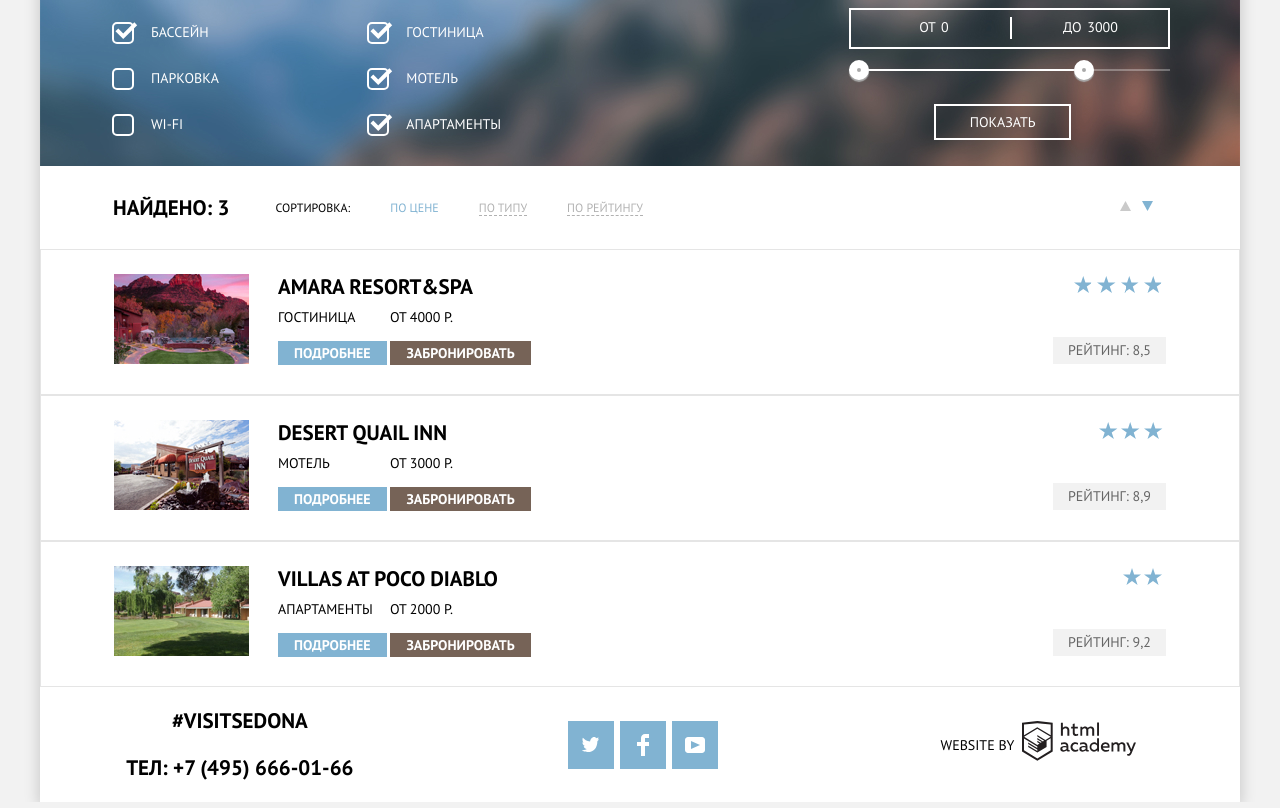
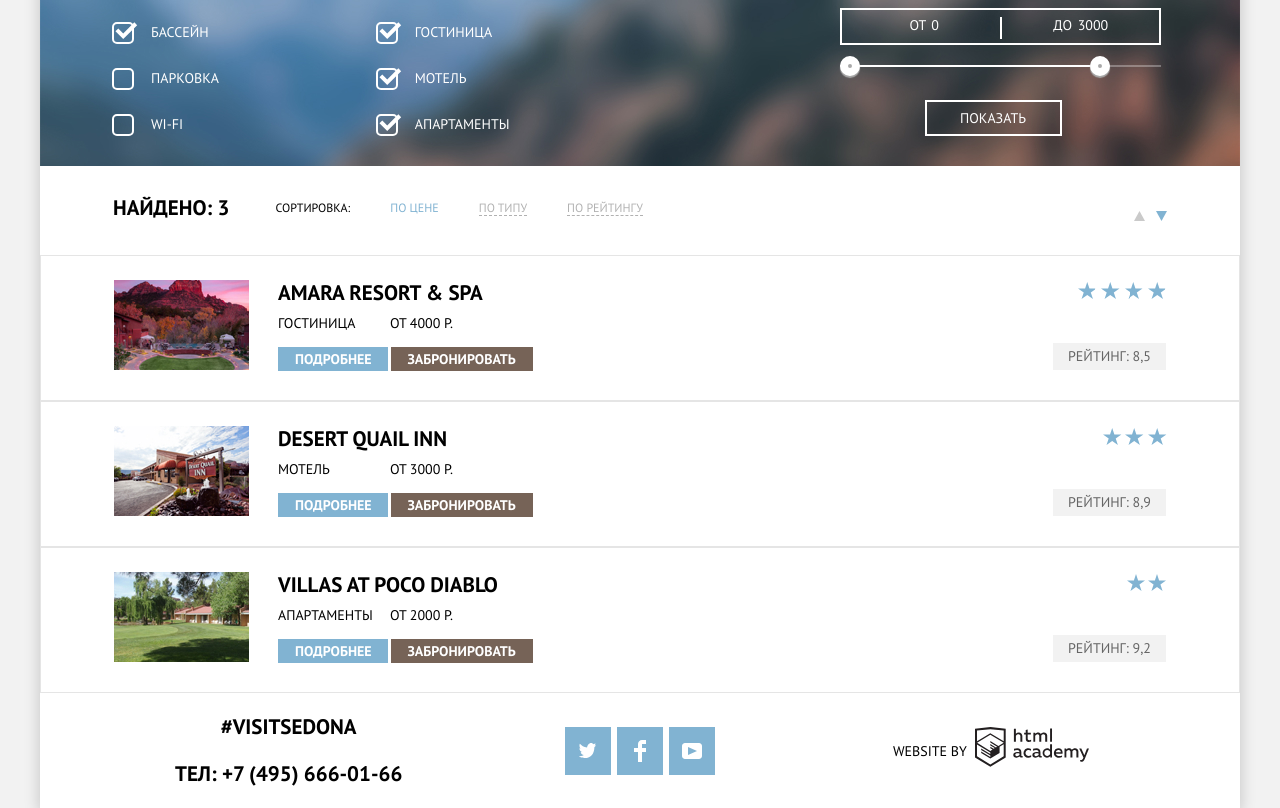
Before and after one commit to DmitryShvornev/1646517-sedona-30, a plain HTML site: page catalog.html in a window 1280 px wide. Shown: the part 107-915 px from the top of the page. Drawn offline with Linux system fonts and the light colour scheme.

Commit message:
Добавляет выравнивание декоративных элементов и улучшения сетки

```diff
--- a/catalog.html
+++ b/catalog.html
@@ -76,10 +76,10 @@
             </div>
             <div class="range-controls">
               <div class="scale">
-                <div class="bar" style="width: 70%; margin-left: 0%"></div>
+                <div class="bar" style="width: 78%; margin-left: 0%"></div>
               </div>
               <div class="toggle toggle-min" tabindex="0" style="left: 0%"></div>
-              <div class="toggle toggle-max" tabindex="0" style="left: 70%"></div>
+              <div class="toggle toggle-max" tabindex="0" style="left: 78%"></div>
             </div>
           </div>
           <button class="hotel-show" type="submit">Показать</button>
@@ -111,7 +111,7 @@
         <li class="hotel-results-item">
           <img class="hotel-results-image" src="img/amara.jpg" width="135" height="90 "alt="Гостиница Amara Resort&Spa">
           <article>
-            <a class="hotel-header-link" href="#"><h3 class="hotel-header">Amara Resort&Spa</h3></a>
+            <a class="hotel-header-link" href="#"><h3 class="hotel-header">Amara Resort & Spa</h3></a>
             <div class="hotel-results-wrapper">
               <p class="hotel-type">Гостиница</p>
               <p class="hotel-price">От 4000 Р.</p>
--- a/css/style.css
+++ b/css/style.css
@@ -152,9 +152,9 @@ img {
   content: " ";
   background-image: url("../img/cutter.svg");
   position: absolute;
-  width: 1200px;
+  width: 100%;
   height: 57px;
-  top: 507px;
+  top: 509px;
   left: 0;
   right: 0;
   bottom: 0;
@@ -390,13 +390,14 @@ img {
   background-image: url("../img/map.png");
   background-repeat: no-repeat;
   margin-bottom: -190px;
-  margin-top: -400px;
+  margin-top: -395px;
   z-index: 0;
   position: relative;
 }
 
 .hotel-interest {
   margin: 0;
+  padding-right: 11px;
   margin-bottom: 36px;
   color: var(--basic-black);
   font-size: 30px;
@@ -442,16 +443,15 @@ img {
   color: var(--basic-black);
   align-items: flex-end;
   box-shadow: 0px 7px 15px rgba(0, 1, 1, 0.15);
-  width: 568px;
   background-color: var(--basic-white);
   position: relative;
   z-index: 1;
+  padding-right: 55px;
+  padding-right: 55px;
 }
 
 .hotel-form .hotel-field{
   margin: 0;
-  padding-right: 55px;
-  padding-right: 55px;
   display: flex;
   flex-direction: row;
   flex-wrap: wrap;
@@ -467,7 +467,7 @@ img {
 }
 
 .hotel-form .hotel-field:nth-child(2) {
-  padding-top: 35px;
+  padding-top: 29px;
 }
 
 .hotel-form .hotel-field:nth-child(3) {
@@ -614,7 +614,7 @@ img {
   line-height: 26px;
   margin-top: 54px;
   margin-bottom: 55px;
-  margin-right: 55px;
+  margin-left: 55px;
   width: 458px;
   text-transform: uppercase;
 }
@@ -647,9 +647,9 @@ img {
 .hotel-filter-form {
   display: flex;
   flex-direction: row;
-  justify-content: flex-start;
   text-align: left;
   padding-left: 72px;
+  padding-right: 73px;
   padding-bottom: 32px;
 }
 
@@ -659,13 +659,17 @@ img {
   margin: 0;
 }
 
+.infrastructure {
+  width: 25%;
+}
+
 .housing-type {
-  padding-left: 119px;
+  width: 25%;
 }
 
 .cost-per-day {
-  padding-left: 348px;
-  padding-right: 73px;
+  width: 25%;
+  padding-left: 200px;
   align-items: center;
 }
 
@@ -692,8 +696,8 @@ img {
 }
 
 .price-controls label {
-  padding-top: 7px;
-  padding-bottom: 9px;
+  padding-top: 5px;
+  padding-bottom: 7px;
 }
 
 .min-price {
@@ -868,12 +872,12 @@ img {
   grid-column: 1 / -1;
   display: flex;
   justify-content: flex-start;
-  padding-right: 87px;
+  padding-right: 73px;
 }
 
 .button-up {
   margin-right: 11px;
-  margin-top: 30px;
+  margin-top: 40px;
   border: none;
   background: none;
   cursor: pointer;
@@ -896,7 +900,7 @@ img {
 }
 
 .button-down {
-  margin-top: 30px;
+  margin-top: 40px;
   border: none;
   background: none;
   cursor: pointer;
@@ -924,7 +928,7 @@ img {
   padding: 0;
   padding-left: 46px;
   padding-top: 31px;
-  padding-bottom: 31px;
+  padding-bottom: 37px;
   display: flex;
   flex-direction: row;
   flex-grow: 1;
@@ -1007,6 +1011,7 @@ img {
   padding-right: 73px;
   display: flex;
   flex-direction: column;
+  align-items: flex-end;
   position: relative;
   display: block;
 }
@@ -1033,7 +1038,7 @@ img {
   background-repeat: space;
   width: 89px;
   height: 17px;
-  left: 21px;
+  left: 25px;
   top: 10px;
 }
 
@@ -1044,7 +1049,7 @@ img {
   background-repeat: space;
   width: 64px;
   height: 17px;
-  left: 46px;
+  left: 50px;
   top: 10px;
 }
 
@@ -1055,7 +1060,7 @@ img {
   background-repeat: space;
   width: 40px;
   height: 17px;
-  left: 70px;
+  left: 74px;
   top: 10px;
 }
 
@@ -1110,7 +1115,12 @@ a .hotel-header:active {
   background-color: var(--basic-lightblue);
   color: var(--basic-white);
   font-weight: 700;
-  padding: 3px 16px;
+  margin: 0;
+  padding: 0;
+  padding-top: 3px;
+  padding-bottom: 3px;
+  padding-left: 17px;
+  padding-right: 16px;
 }
 
 .hotel-browse:hover {
@@ -1127,7 +1137,12 @@ a .hotel-header:active {
   background-color: var(--basic-dark);
   color: var(--basic-white);
   font-weight: 700;
-  padding: 3px 16px;
+  margin: 0;
+  padding: 0;
+  padding-top: 3px;
+  padding-bottom: 3px;
+  padding-left: 16px;
+  padding-right: 17px;
 }
 
 .hotel-book:hover {
@@ -1146,9 +1161,12 @@ a .hotel-header:active {
   flex-direction: row;
   flex-wrap: wrap;
   align-items: center;
+  justify-content: space-between;
   background: rgba(255, 255, 255, 0.9);
   position: relative;
   z-index: 1;
+  padding-left: 73px;
+  padding-right: 73px;
 }
 
 .catalog-footer {
@@ -1160,8 +1178,8 @@ a .hotel-header:active {
   color: var(--basic-black);
   font-size: 21px;
   line-height: 26px;
-  width: 33.3%;
   box-sizing: border-box;
+  width: 33.33%;
 }
 
 .footer-contacts a {
@@ -1172,9 +1190,8 @@ a .hotel-header:active {
 .footer-socials {
   margin: 0;
   padding: 0;
-  width: 33.3%;
-  padding-left: 125px;
   box-sizing: border-box;
+  width: 33.33%;
 }
 
 .footer-socials ul {
@@ -1182,6 +1199,7 @@ a .hotel-header:active {
   margin: 0;
   padding: 0;
   display: flex;
+  justify-content: center;
   flex-direction: row;
   align-items: center;
 }
@@ -1216,8 +1234,8 @@ a .hotel-header:active {
   font-size: 14px;
   font-weight: 400;
   line-height: 26px;
-  width: 33.3%;
   box-sizing: border-box;
+  width: 33.33%;
 }
 
 .footer-copyright a {
```
